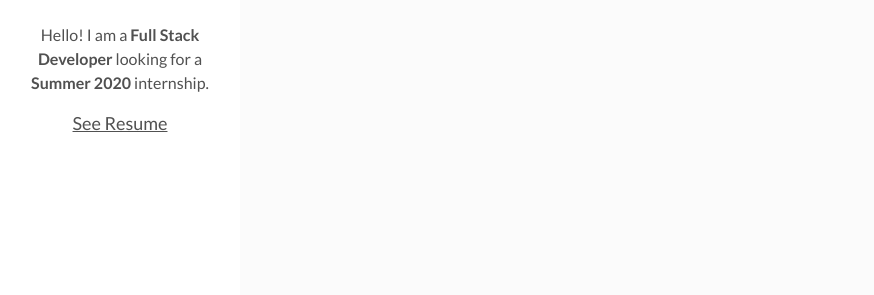
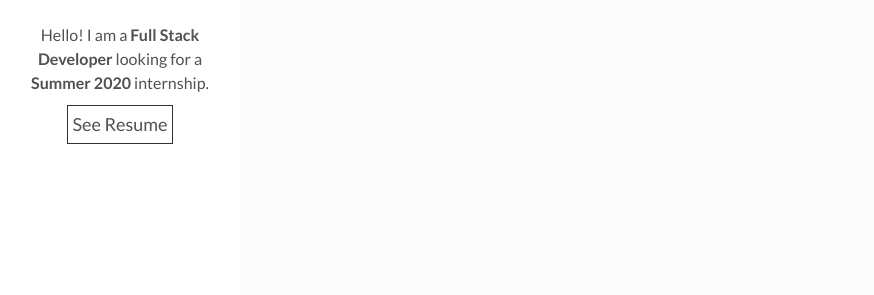
Before and after one commit to Rksseth/Rksseth.github.io, a Jekyll site: the page built from tags.html, in a window 1280 px wide. Shown: the part 163-458 px from the top of the page, without its empty margins (0-874 px from the left). Built offline with Jekyll 4.4.1, drawn with Linux system fonts in a browser that asks for light colours.

Commit message:
fixed resume button styling

```diff
--- a/assets/css/main.css
+++ b/assets/css/main.css
@@ -22,6 +22,10 @@ html {
  */
 body {
   margin: 0;
+}
+.resume {
+  text-decoration: none;
+  border: 1px solid #333333;
 }
 
 /**
```
Also changed, not shown: 1 other file.
